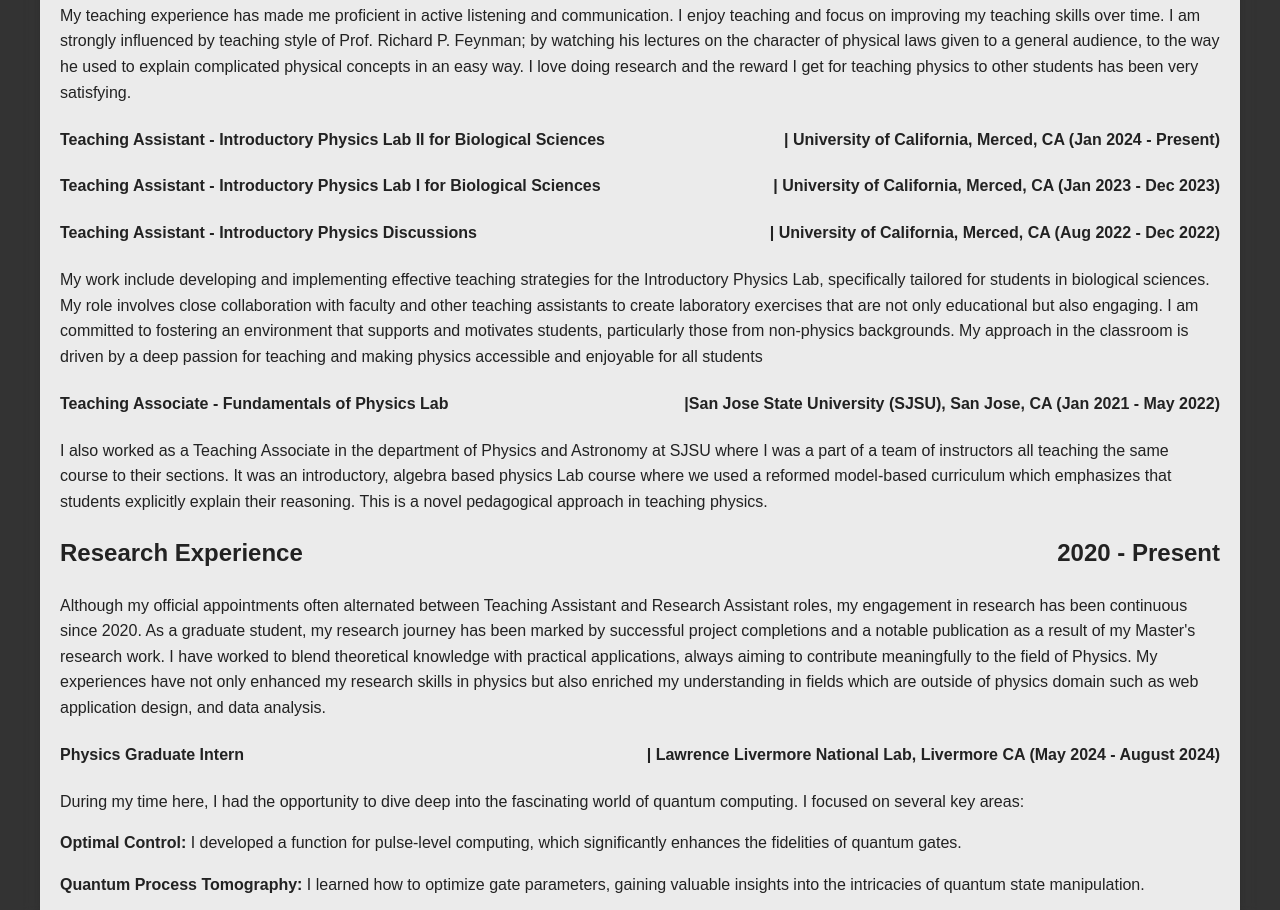
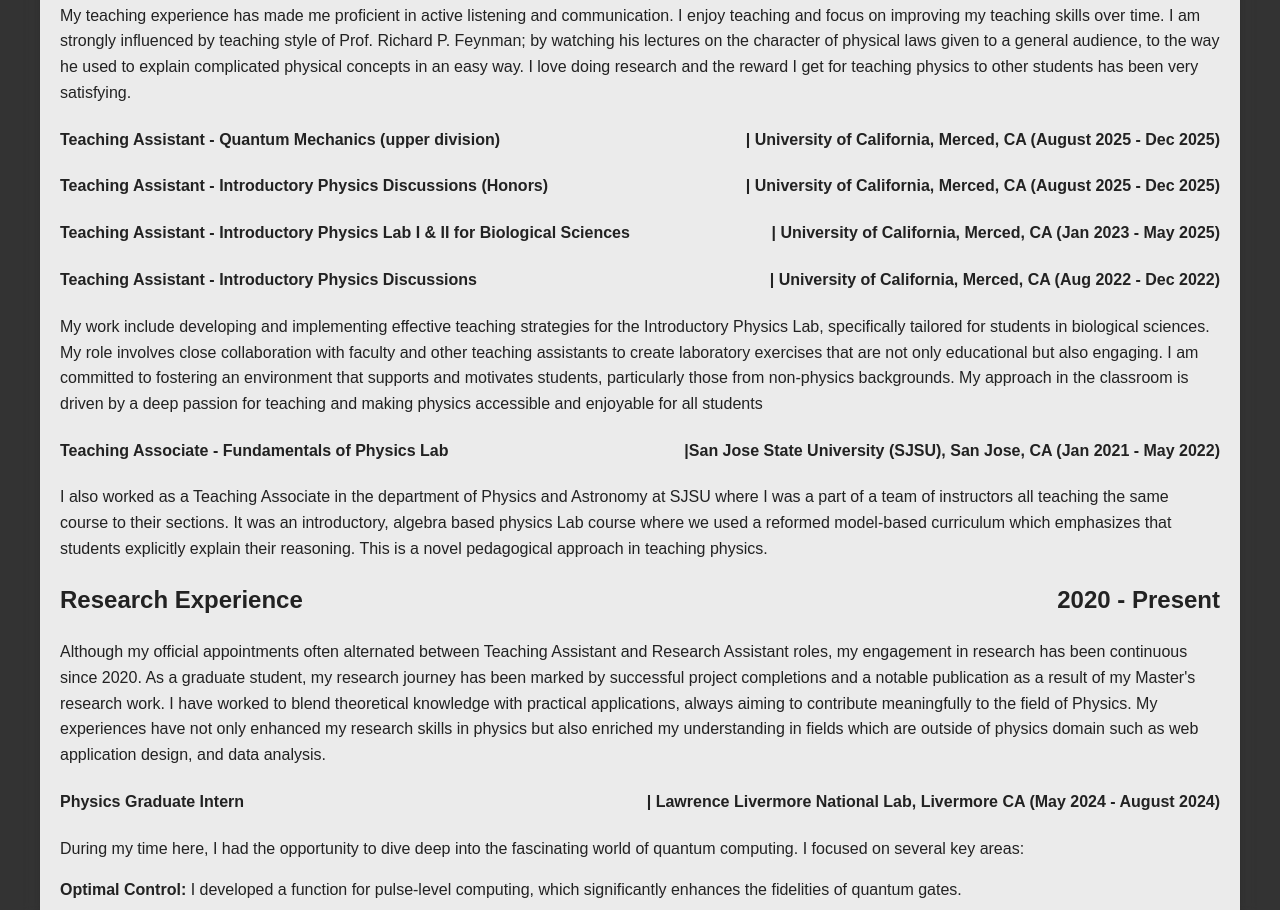
Before and after one commit to shivam1kamboj/Portfolio-Shivam, a plain HTML site: page index.html in a window 1280 px wide. Shown: the part 2193-3103 px from the top of the page. Drawn offline with Linux system fonts and the light colour scheme.

Commit message:
modified teaching experince

```diff
--- a/index.html
+++ b/index.html
@@ -89,8 +89,9 @@
         communication. I enjoy teaching and focus on improving my teaching skills over time. I am strongly influenced by teaching style of Prof. Richard P. Feynman; by watching his lectures on the character of physical laws given to a general audience, to the way he used to explain
         complicated physical concepts in an easy way. I love doing research and the reward I get for teaching physics to other students has been very satisfying.</p>
 
-    <h4>Teaching Assistant - Introductory Physics Lab II for Biological Sciences<span class="date-right">| University of California, Merced, CA (Jan 2024 - Present)</span></h4>
-    <h4>Teaching Assistant - Introductory Physics Lab I for Biological Sciences<span class="date-right">| University of California, Merced, CA (Jan 2023 - Dec 2023)</span></h4>
+    <h4>Teaching Assistant - Quantum Mechanics (upper division)  <span class="date-right">| University of California, Merced, CA (August 2025 - Dec 2025)</span></h4>
+    <h4>Teaching Assistant - Introductory Physics Discussions (Honors) <span class="date-right">| University of California, Merced, CA (August 2025 - Dec 2025)</span></h4>
+    <h4>Teaching Assistant - Introductory Physics Lab I & II for Biological Sciences<span class="date-right">| University of California, Merced, CA (Jan 2023 - May 2025)</span></h4>
     <h4>Teaching Assistant - Introductory Physics Discussions<span class="date-right">| University of California,
         Merced, CA (Aug 2022 - Dec 2022)</span></h4>
 
```
